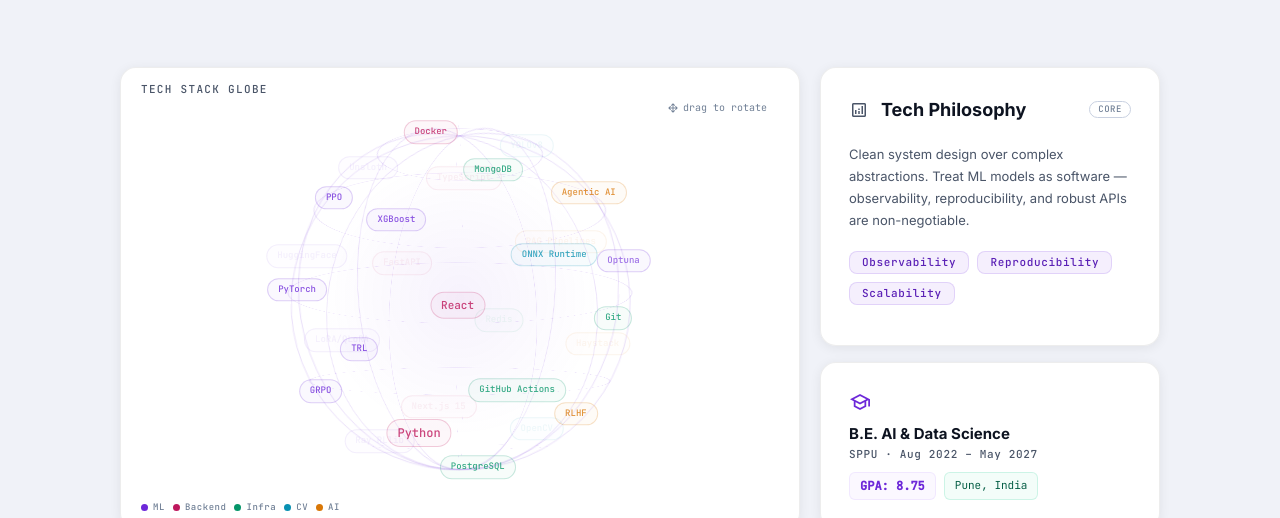
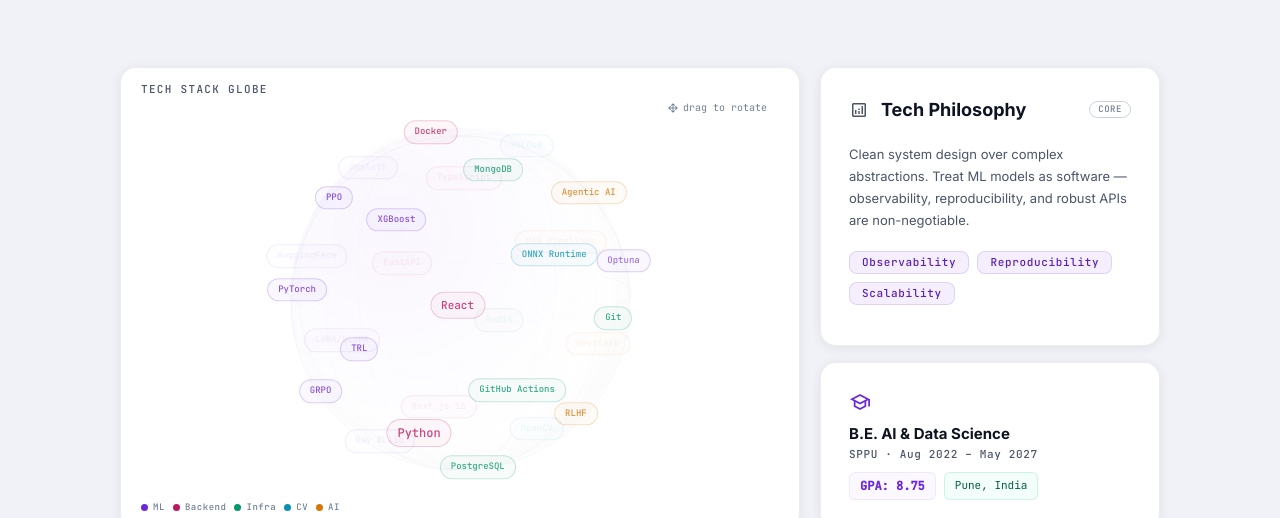
Before and after one commit to Harsh-4210/harsh-portfolio, a Next.js app: page /stack in a window 1280 px wide. Shown: the part 283-801 px from the top of the page. Built offline with nearby package versions, Linux system fonts and the light colour scheme.

Commit message:
feat: add interactive 3D skill globe component and categorization view to stack page

```diff
--- a/app/stack/page.tsx
+++ b/app/stack/page.tsx
@@ -127,8 +127,8 @@
       onMouseUp={handleMouseUp}
       onMouseLeave={handleMouseUp}
     >
-      {/* Glow */}
-      <div style={{ position: "absolute", top: "50%", left: "50%", transform: "translate(-50%, -50%)", width: "280px", height: "280px", borderRadius: "50%", background: theme === "light" ? "radial-gradient(circle, rgba(109,40,217,0.06) 0%, transparent 70%)" : "radial-gradient(circle, rgba(124,58,237,0.08) 0%, transparent 70%)", pointerEvents: "none" }} />
+      {/* Volumetric Atmosphere Glow */}
+      <div style={{ position: "absolute", top: "50%", left: "50%", transform: "translate(-50%, -50%)", width: `${SPHERE_R * 2}px`, height: `${SPHERE_R * 2}px`, borderRadius: "50%", background: theme === "light" ? "radial-gradient(circle at 30% 30%, rgba(109,40,217,0.04) 0%, transparent 70%)" : "radial-gradient(circle at 30% 30%, rgba(124,58,237,0.05) 0%, transparent 70%)", boxShadow: "inset -10px -10px 40px rgba(0,0,0,0.02)", pointerEvents: "none" }} />
       {/* 3D Wireframe Skeleton */}
       <div
         style={{
@@ -146,6 +146,7 @@
         {[-60, -30, 0, 30, 60].map((lat, i) => {
           const r = SPHERE_R * Math.cos((lat * Math.PI) / 180);
           const y = SPHERE_R * Math.sin((lat * Math.PI) / 180);
+          const isEquator = lat === 0;
           return (
             <div
               key={`lat-${i}`}
@@ -156,15 +157,17 @@
                 width: `${r * 2}px`,
                 height: `${r * 2}px`,
                 borderRadius: "50%",
-                border: "1px solid var(--primary)",
-                opacity: 0.15,
+                border: `1px solid var(--outline)`,
+                opacity: isEquator ? 0.2 : 0.08,
                 transform: `translateY(${y}px) rotateX(90deg)`,
               }}
             />
           );
         })}
         {/* Longitude Lines */}
-        {[0, 30, 60, 90, 120, 150].map((lon, i) => (
+        {[0, 30, 60, 90, 120, 150].map((lon, i) => {
+          const isPrime = lon === 0 || lon === 90;
+          return (
             <div
               key={`lon-${i}`}
               style={{
@@ -174,12 +177,13 @@
                 width: `${SPHERE_R * 2}px`,
                 height: `${SPHERE_R * 2}px`,
                 borderRadius: "50%",
-              border: "1px solid var(--primary)",
-              opacity: 0.15,
+                border: `1px solid var(--outline)`,
+                opacity: isPrime ? 0.2 : 0.08,
                 transform: `rotateY(${lon}deg)`,
               }}
             />
-        ))}
+          );
+        })}
       </div>
 
       {nodes.map((n) => {
```
Lines whose indentation alone changed are shown as unchanged.
